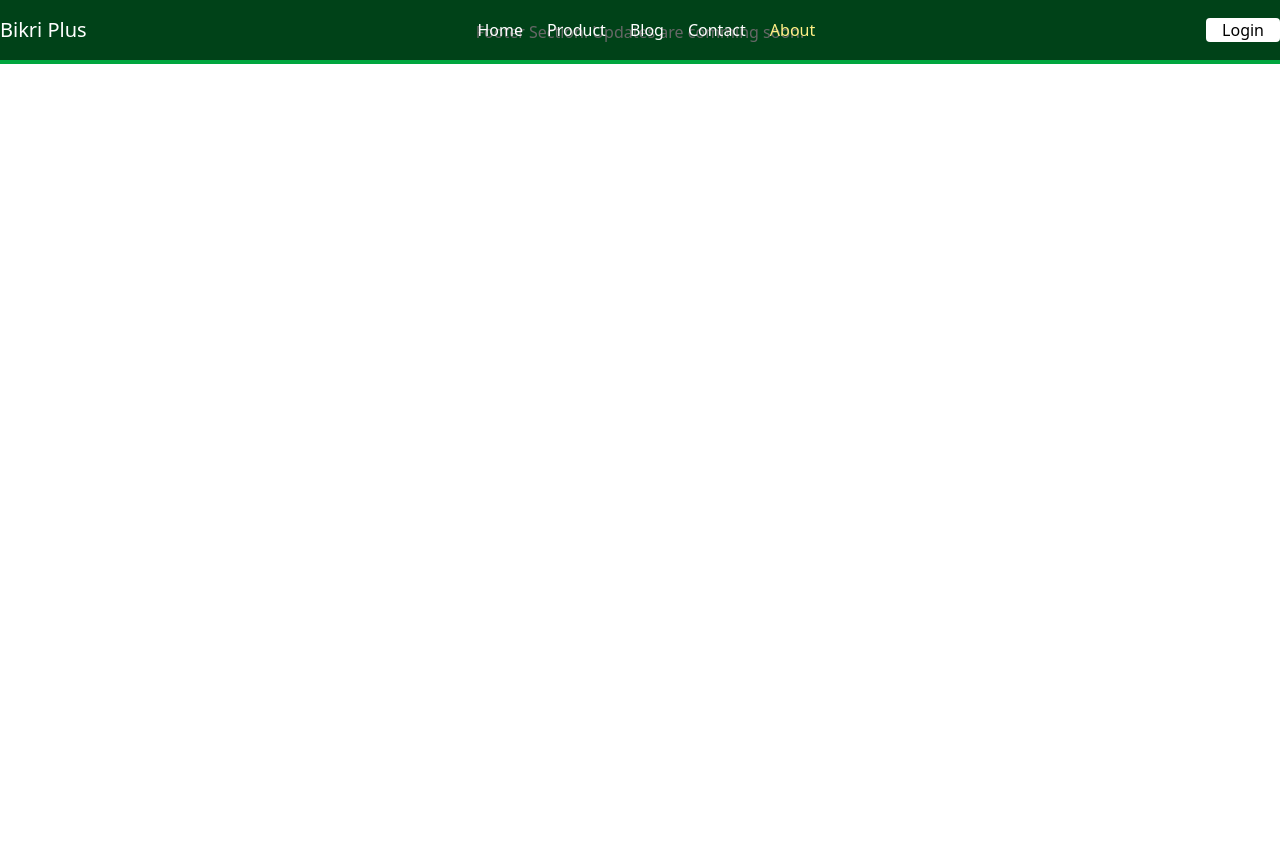
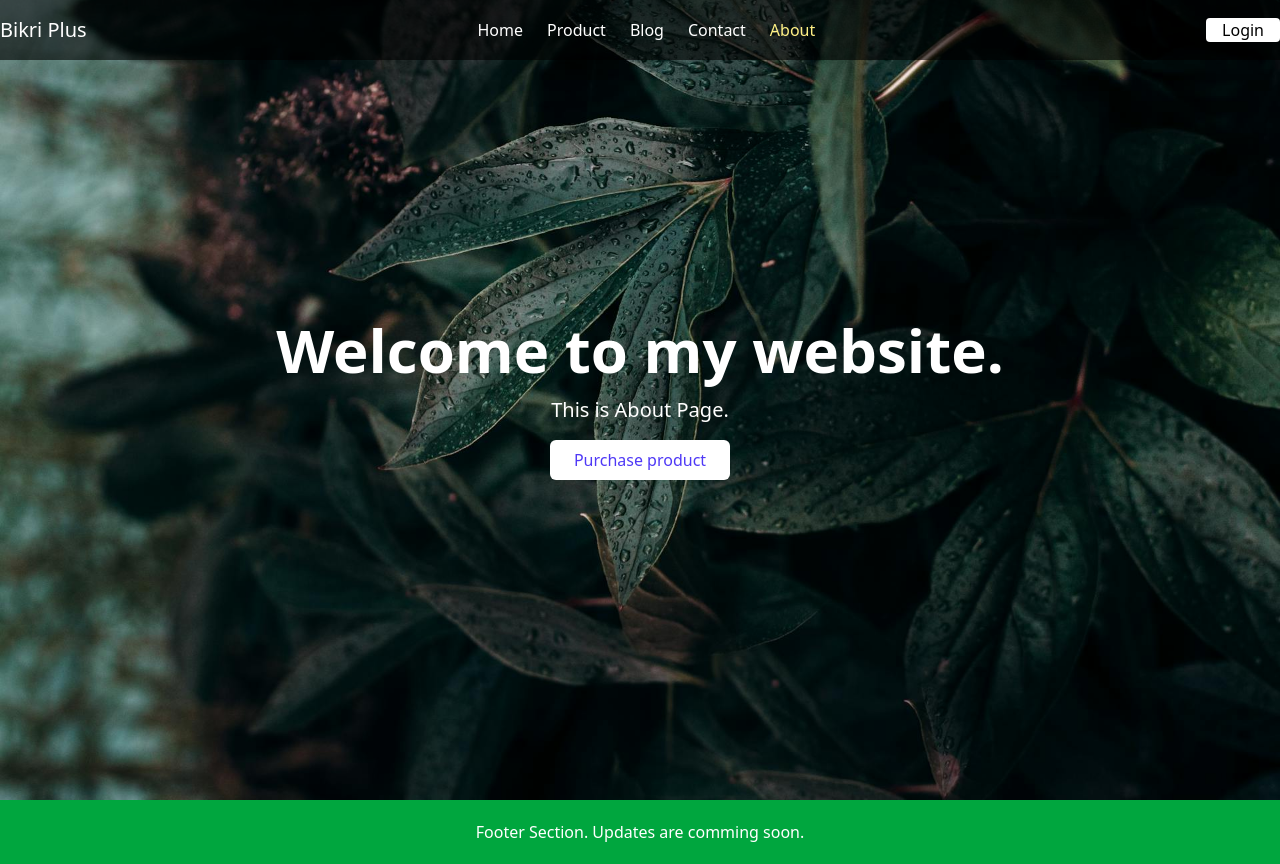
Before and after one commit to Sumon7862/firstReactProject, a React (Vite) app: page /about in a window 1280 px wide. Before the commit the page ends 800 px from the top, so only its background shows below. Built offline with nearby package versions, Linux system fonts and the light colour scheme.

Commit message:
final updat

```diff
--- a/src/components/pages/About.jsx
+++ b/src/components/pages/About.jsx
@@ -1,7 +1,11 @@
 const About = () => {
   return (
     <>
-
+      <div className="flex flex-col items-center justify-center text-white px-4 h-[100vh] bg-[url(./assets/background.jpg)] bg-cover bg-center">
+        <h2 className=" text-2xl md:text-6xl mb-4 font-bold">Welcome to my website.</h2>
+        <p className="text-lg md:text-xl mb-4 font-medium">This is About Page.</p>
+        <button className="text-indigo-600 bg-white px-6 py-2 rounded-md font-medium cursor-pointer hover:bg-gray-200">Purchase product</button>
+      </div>
     </>
   )
 }
--- a/src/components/pages/Blog.jsx
+++ b/src/components/pages/Blog.jsx
@@ -1,7 +1,11 @@
 const Blog = () => {
   return (
     <>
-
+      <div className="flex flex-col items-center justify-center text-white px-4 h-[100vh] bg-[url(./assets/background.jpg)] bg-cover bg-center">
+        <h2 className=" text-2xl md:text-6xl mb-4 font-bold">Welcome to my website.</h2>
+        <p className="text-lg md:text-xl mb-4 font-medium">This is Blog Page.</p>
+        <button className="text-indigo-600 bg-white px-6 py-2 rounded-md font-medium cursor-pointer hover:bg-gray-200">Purchase product</button>
+      </div>
     </>
   )
 }
--- a/src/components/pages/Contact.jsx
+++ b/src/components/pages/Contact.jsx
@@ -1,7 +1,11 @@
 const Contact = () => {
   return (
     <>
-
+      <div className="flex flex-col items-center justify-center text-white px-4 h-[100vh] bg-[url(./assets/background.jpg)] bg-cover bg-center">
+        <h2 className=" text-2xl md:text-6xl mb-4 font-bold">Welcome to my website.</h2>
+        <p className="text-lg md:text-xl mb-4 font-medium">This is Contact Page.</p>
+        <button className="text-indigo-600 bg-white px-6 py-2 rounded-md font-medium cursor-pointer hover:bg-gray-200">Purchase product</button>
+      </div>
     </>
   )
 }
--- a/src/components/pages/Product.jsx
+++ b/src/components/pages/Product.jsx
@@ -1,7 +1,11 @@
 const Product = () => {
   return (
     <>
-
+      <div className="flex flex-col items-center justify-center text-white px-4 h-[100vh] bg-[url(./assets/background.jpg)] bg-cover bg-center">
+        <h2 className=" text-2xl md:text-6xl mb-4 font-bold">Welcome to my website.</h2>
+        <p className="text-lg md:text-xl mb-4 font-medium">This is Product Page.</p>
+        <button className="text-indigo-600 bg-white px-6 py-2 rounded-md font-medium cursor-pointer hover:bg-gray-200">Purchase product</button>
+      </div>
     </>
   )
 }
```
